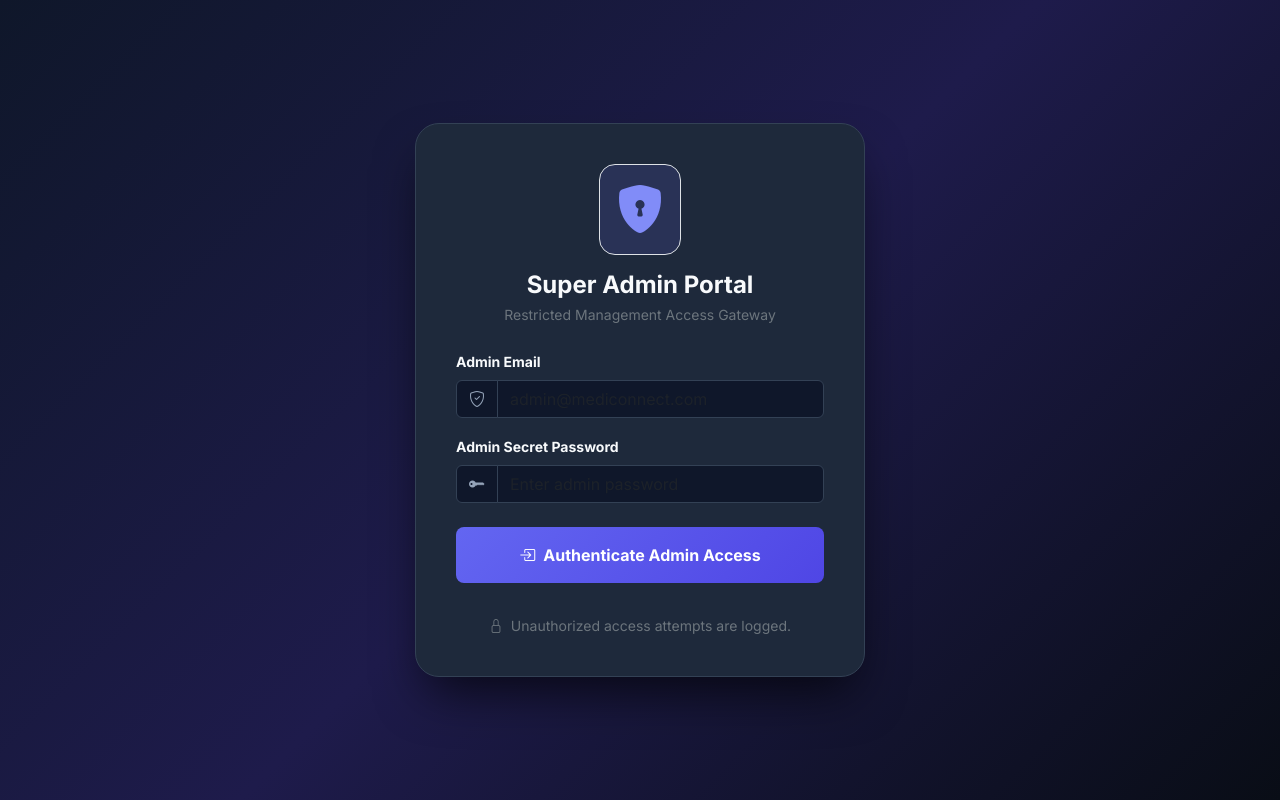
After one commit to deba75/medical-management-system, a Flask app: page /admin/login in a window 1280 px wide. The commit adds this page. Run offline with Flask 3, Linux system fonts and the light colour scheme.

Commit message:
Separate admin login route

```diff
--- a/Admin/app.py
+++ b/Admin/app.py
@@ -320,23 +320,41 @@ def register_diagnostic():
 
     return render_template('register_diagnostic.html')
 
+@app.route('/admin')
+@app.route('/admin/login', methods=['GET', 'POST'])
+def admin_login():
+    if request.method == 'POST':
+        email = request.form.get('email')
+        password = request.form.get('password')
+
+        if email in ADMIN_CREDENTIALS and check_password_hash(ADMIN_CREDENTIALS[email], password):
+            session['admin_email'] = email
+            session['user_id'] = 'admin_super'
+            session['user_email'] = email
+            session['user_role'] = 'admin'
+            session['user_name'] = 'Super Admin'
+            session['verification_status'] = 'approved'
+            flash('Logged in as Super Admin!', 'success')
+            return redirect(url_for('dashboard'))
+        else:
+            flash('Invalid Super Admin credentials.', 'danger')
+
+    return render_template('admin_login.html')
+
+
 @app.route('/login', methods=['GET', 'POST'])
 def login():
     if request.method == 'POST':
         email = request.form.get('email')
         password = request.form.get('password')
-
-        # 1. Super Admin Check
-        if email in ADMIN_CREDENTIALS and check_password_hash(ADMIN_CREDENTIALS[email], password):
-            session['admin_email'] = email
-            session['user_id'] = 'admin'
-            session['user_email'] = email
-            session['user_role'] = 'admin'
-            session['user_name'] = 'Super Admin'
-            flash('Login successful as Super Admin!', 'success')
-            return redirect(url_for('dashboard'))
-
-        # 2. Doctor & Diagnostic Centre Check in Firestore
+        login_role = request.form.get('login_role', 'doctor')
+
+        # Prevent admin login via public portal gateway
+        if login_role == 'admin':
+            flash('Admin login is restricted to the secure admin gateway link.', 'warning')
+            return redirect(url_for('login'))
+
+        # Doctor & Diagnostic Centre Check in Firestore
         if db is not None:
             try:
                 # Check users collection
@@ -344,7 +362,7 @@ def login():
                 if user_docs:
                     user = user_docs[0].to_dict()
                     uid = user_docs[0].id
-                    role = user.get('role', 'patient')
+                    role = user.get('role', 'doctor')
                     name = user.get('name', 'User')
                     v_status = user.get('verificationStatus', 'approved')
 
@@ -361,7 +379,7 @@ def login():
                             v_status = doc_check.to_dict().get('verificationStatus', 'pending')
                             session['verification_status'] = v_status
                         if v_status != 'approved':
-                            flash('Your Doctor verification is pending or under review. Dashboard access restricted.', 'warning')
+                            flash('Your Doctor verification is pending admin review. Dashboard access restricted.', 'warning')
                             return redirect(url_for('verification_pending'))
                         flash(f'Welcome back, Dr. {name}!', 'success')
                         return redirect(url_for('doctor_dashboard'))
@@ -375,9 +393,6 @@ def login():
                             return redirect(url_for('verification_pending'))
                         flash(f'Welcome back, {name}!', 'success')
                         return redirect(url_for('diagnostic_dashboard'))
-                    elif role == 'admin':
-                        flash('Welcome back, Admin!', 'success')
-                        return redirect(url_for('dashboard'))
 
                 # Also check doctors collection directly
                 doctor_docs = list(db.collection('doctors').where('email', '==', email).stream())
--- /dev/null
+++ b/Admin/templates/admin_login.html
@@ -0,0 +1,108 @@
+<!DOCTYPE html>
+<html lang="en">
+<head>
+    <meta charset="UTF-8">
+    <meta name="viewport" content="width=device-width, initial-scale=1.0">
+    <title>Super Admin Secret Gateway - MediConnect</title>
+    <link href="https://cdn.jsdelivr.net/npm/bootstrap@5.3.2/dist/css/bootstrap.min.css" rel="stylesheet">
+    <link href="https://cdn.jsdelivr.net/npm/bootstrap-icons@1.11.1/font/bootstrap-icons.css" rel="stylesheet">
+    <link href="https://fonts.googleapis.com/css2?family=Inter:wght@300;400;500;600;700&display=swap" rel="stylesheet">
+    <style>
+        body {
+            font-family: 'Inter', sans-serif;
+            min-height: 100vh;
+            background: linear-gradient(135deg, #0f172a 0%, #1e1b4b 50%, #090d16 100%);
+            display: flex;
+            align-items: center;
+            justify-content: center;
+            padding: 20px;
+        }
+        .admin-login-card {
+            background: #1e293b;
+            color: #f8fafc;
+            border-radius: 24px;
+            box-shadow: 0 25px 50px -12px rgba(0, 0, 0, 0.7);
+            width: 100%;
+            max-width: 450px;
+            padding: 40px;
+            border: 1px solid #334155;
+        }
+        .form-control {
+            background: #0f172a;
+            border: 1px solid #334155;
+            color: white;
+        }
+        .form-control:focus {
+            background: #0f172a;
+            color: white;
+            border-color: #6366f1;
+            box-shadow: 0 0 0 0.25rem rgba(99, 102, 241, 0.25);
+        }
+        .input-group-text {
+            background: #0f172a;
+            border: 1px solid #334155;
+            color: #94a3b8;
+        }
+        .btn-admin-submit {
+            background: linear-gradient(135deg, #6366f1 0%, #4f46e5 100%);
+            border: none;
+            color: white;
+            transition: all 0.3s ease;
+        }
+        .btn-admin-submit:hover {
+            opacity: 0.95;
+            transform: translateY(-1px);
+        }
+    </style>
+</head>
+<body>
+    <div class="admin-login-card">
+        <div class="text-center mb-4">
+            <div class="d-inline-flex p-3 rounded-4 bg-indigo bg-opacity-20 mb-3 border border-indigo border-opacity-25" style="background: rgba(99, 102, 241, 0.15);">
+                <i class="bi bi-shield-lock-fill text-indigo display-5" style="color: #818cf8;"></i>
+            </div>
+            <h4 class="fw-bold mb-1">Super Admin Portal</h4>
+            <p class="text-secondary small">Restricted Management Access Gateway</p>
+        </div>
+
+        {% with messages = get_flashed_messages(with_categories=true) %}
+            {% if messages %}
+                {% for category, message in messages %}
+                <div class="alert alert-{{ category }} alert-dismissible fade show small" role="alert">
+                    <i class="bi bi-info-circle me-1"></i>{{ message }}
+                    <button type="button" class="btn-close btn-close-white" data-bs-dismiss="alert"></button>
+                </div>
+                {% endfor %}
+            {% endif %}
+        {% endwith %}
+
+        <form method="POST" action="{{ url_for('admin_login') }}">
+            <div class="mb-3">
+                <label class="form-label small fw-bold text-slate-300">Admin Email</label>
+                <div class="input-group">
+                    <span class="input-group-text"><i class="bi bi-shield-check"></i></span>
+                    <input type="email" name="email" class="form-control" placeholder="admin@mediconnect.com" required>
+                </div>
+            </div>
+
+            <div class="mb-4">
+                <label class="form-label small fw-bold text-slate-300">Admin Secret Password</label>
+                <div class="input-group">
+                    <span class="input-group-text"><i class="bi bi-key-fill"></i></span>
+                    <input type="password" name="password" class="form-control" placeholder="Enter admin password" required>
+                </div>
+            </div>
+
+            <button type="submit" class="btn btn-admin-submit w-100 py-3 fw-bold rounded-3 mb-3">
+                <i class="bi bi-box-arrow-in-right me-2"></i>Authenticate Admin Access
+            </button>
+        </form>
+
+        <div class="text-center mt-3">
+            <small class="text-secondary d-block"><i class="bi bi-lock me-1"></i> Unauthorized access attempts are logged.</small>
+        </div>
+    </div>
+
+    <script src="https://cdn.jsdelivr.net/npm/bootstrap@5.3.2/dist/js/bootstrap.bundle.min.js"></script>
+</body>
+</html>
```
Also changed, not shown: Admin/templates/login.html (+3 -16 lines).
